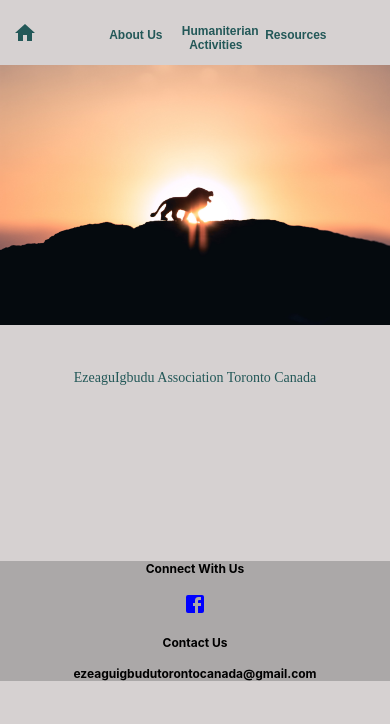
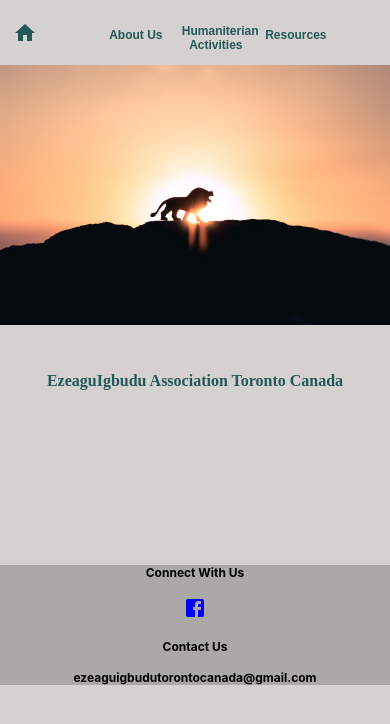
Before and after one commit to Adaobiokeke/EzeaguIgbuduCorporateSite, a React (Create React App) app: page / in a window 390 px wide. Shown: the top 724 px of the page. Built offline with nearby package versions, Linux system fonts and the light colour scheme.

Commit message:
updates on resources

```diff
--- a/src/Home/Home.css
+++ b/src/Home/Home.css
@@ -60,7 +60,8 @@ box-sizing:border-box
         color:rgb(35, 88, 88);
         font-family: cursive;
         text-align:center;
-        font-size:14px;
+        font-size:16px;
+        font-weight:bold;
         top:20%;
         /* border:1px solid */
     }
```
